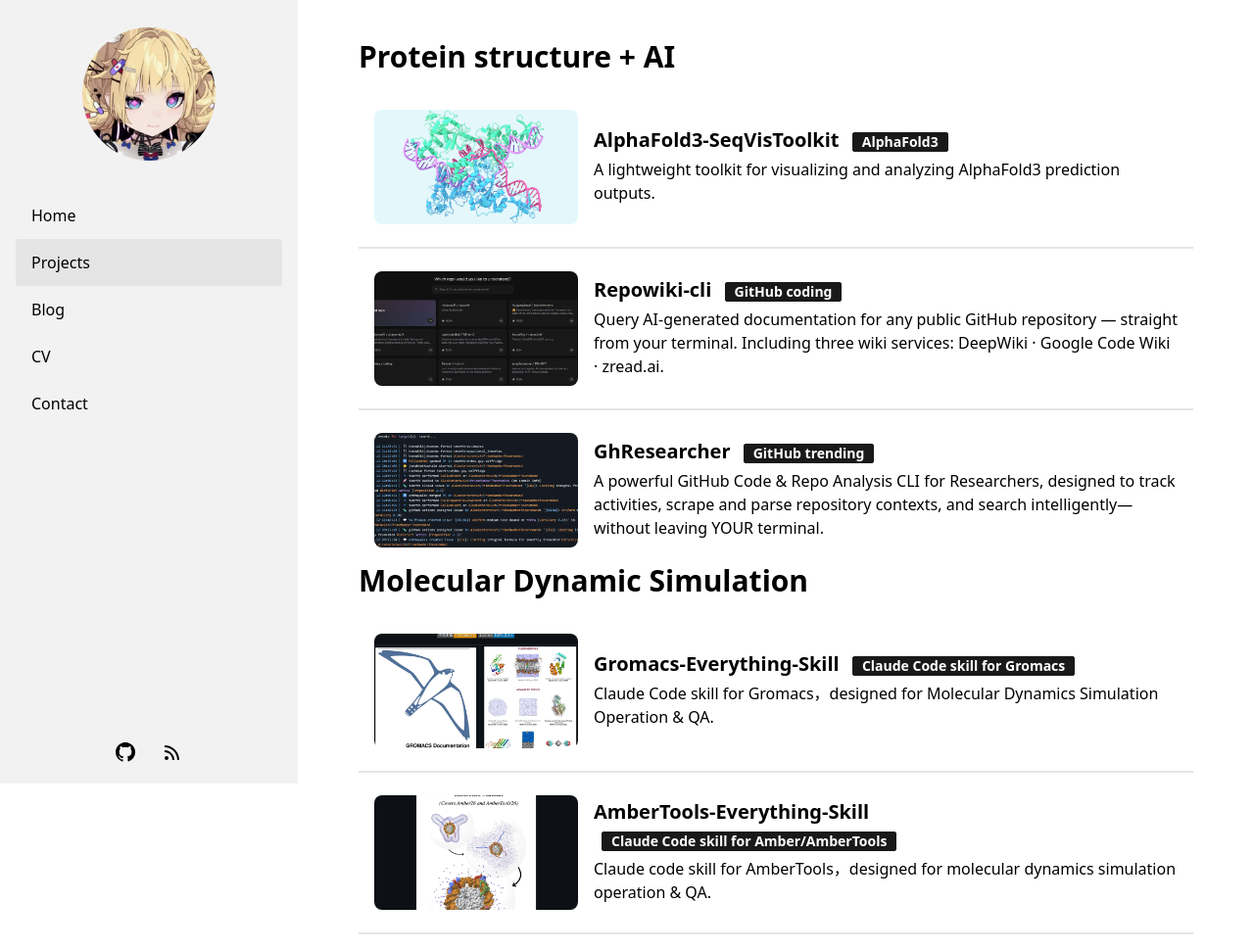
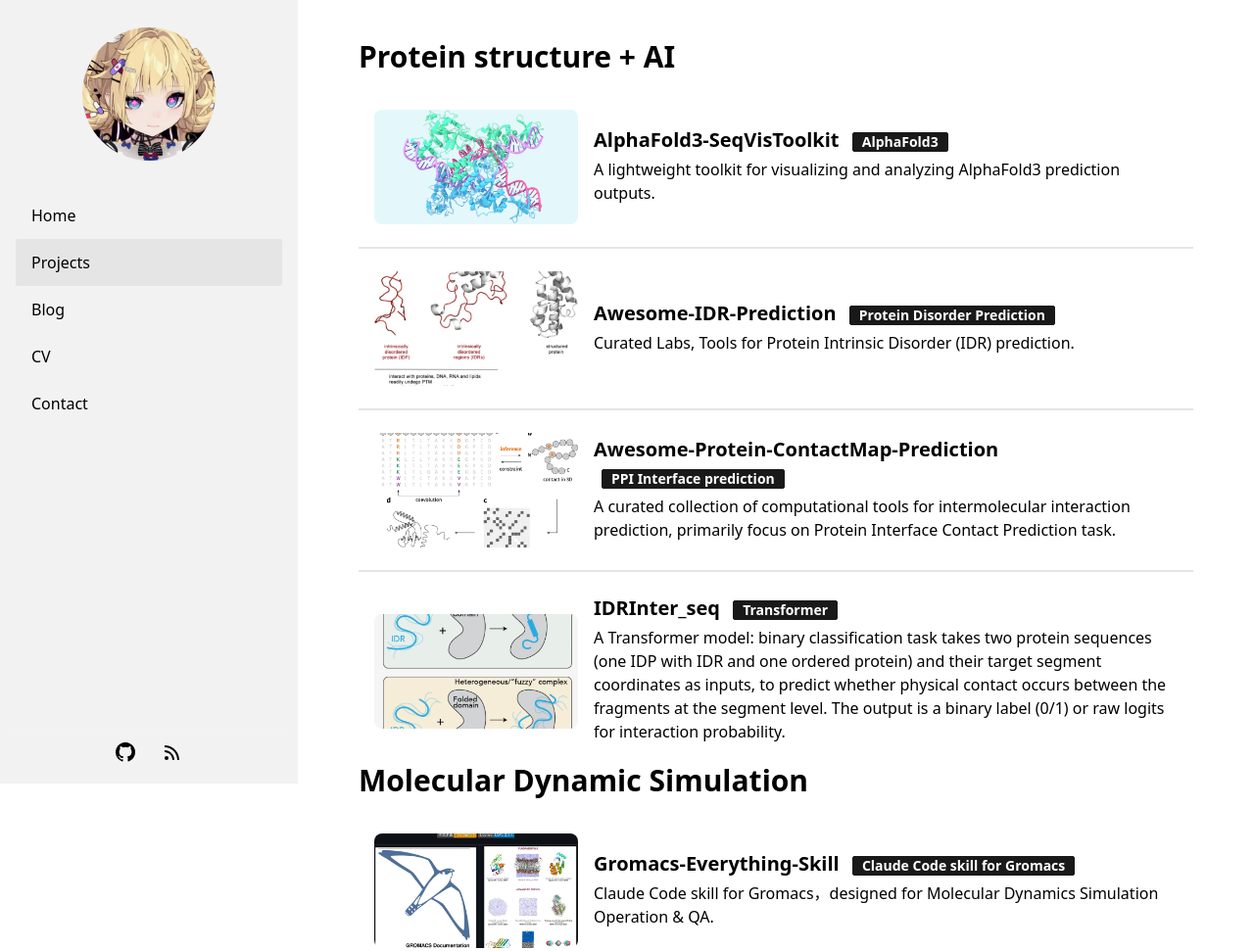
Before and after one commit to MaybeBio/maybebio.github.io, an Astro site: page /projects in a window 1280 px wide. Shown: the top 971 px of the page at 98% size. Built offline with nearby package versions, Linux system fonts and the light colour scheme; Astro itself is replaced by a stand-in of ours.

Commit message:
update protein+AI tools

```diff
--- a/src/pages/projects.astro
+++ b/src/pages/projects.astro
@@ -18,19 +18,27 @@ import HorizontalCard from "../components/HorizontalCard.astro";
   />
   <div class="divider my-0"></div>
   <HorizontalCard
-    title="Repowiki-cli"
-    img="/proj_repowiki.webp"
-    desc="Query AI-generated documentation for any public GitHub repository — straight from your terminal. Including three wiki services: DeepWiki · Google Code Wiki · zread.ai."
-    url="https://github.com/MaybeBio/Repowiki-cli"
-    badge="GitHub coding"
+    title="Awesome-IDR-Prediction"
+    img="/proj_idr.webp"
+    desc="Curated Labs, Tools for Protein Intrinsic Disorder (IDR) prediction."
+    url="https://github.com/MaybeBio/Awesome-IDR-Prediction"
+    badge="Protein Disorder Prediction"
   />
   <div class="divider my-0"></div>
   <HorizontalCard
-    title="GhResearcher"
-    img="/proj_gh.webp"
-    desc="A powerful GitHub Code & Repo Analysis CLI for Researchers, designed to track activities, scrape and parse repository contexts, and search intelligently—without leaving YOUR terminal."
-    url="https://github.com/MaybeBio/GhResearcher"
-    badge="GitHub trending"
+    title="Awesome-Protein-ContactMap-Prediction"
+    img="/proj_ppi.webp"
+    desc="A curated collection of computational tools for intermolecular interaction prediction, primarily focus on Protein Interface Contact Prediction task."
+    url="https://github.com/MaybeBio/Awesome-Protein-ContactMap-Prediction"
+    badge="PPI Interface prediction"
+  />
+  <div class="divider my-0"></div>
+  <HorizontalCard
+    title="IDRInter_seq"
+    img="/proj_idrinter-seq.webp"
+    desc="A Transformer model: binary classification task takes two protein sequences (one IDP with IDR and one ordered protein) and their target segment coordinates as inputs, to predict whether physical contact occurs between the fragments at the segment level. The output is a binary label (0/1) or raw logits for interaction probability."
+    url="https://github.com/MaybeBio/IDRInter_seq"
+    badge="Transformer"
   />
 
 
```
Also changed, not shown: public/proj_idr.webp (added), public/proj_idrinter-seq.webp (added), public/proj_ppi.webp (added).
